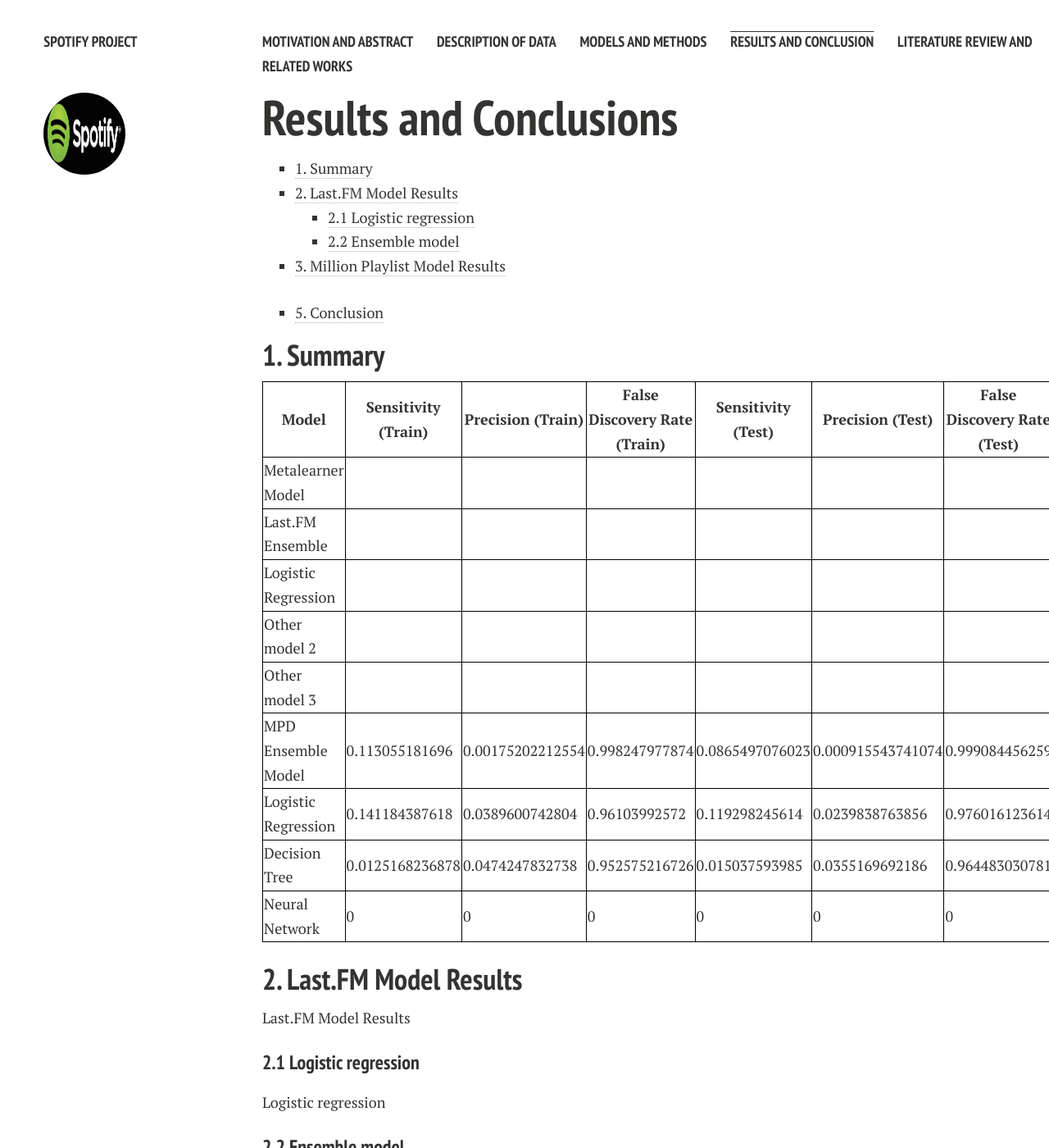
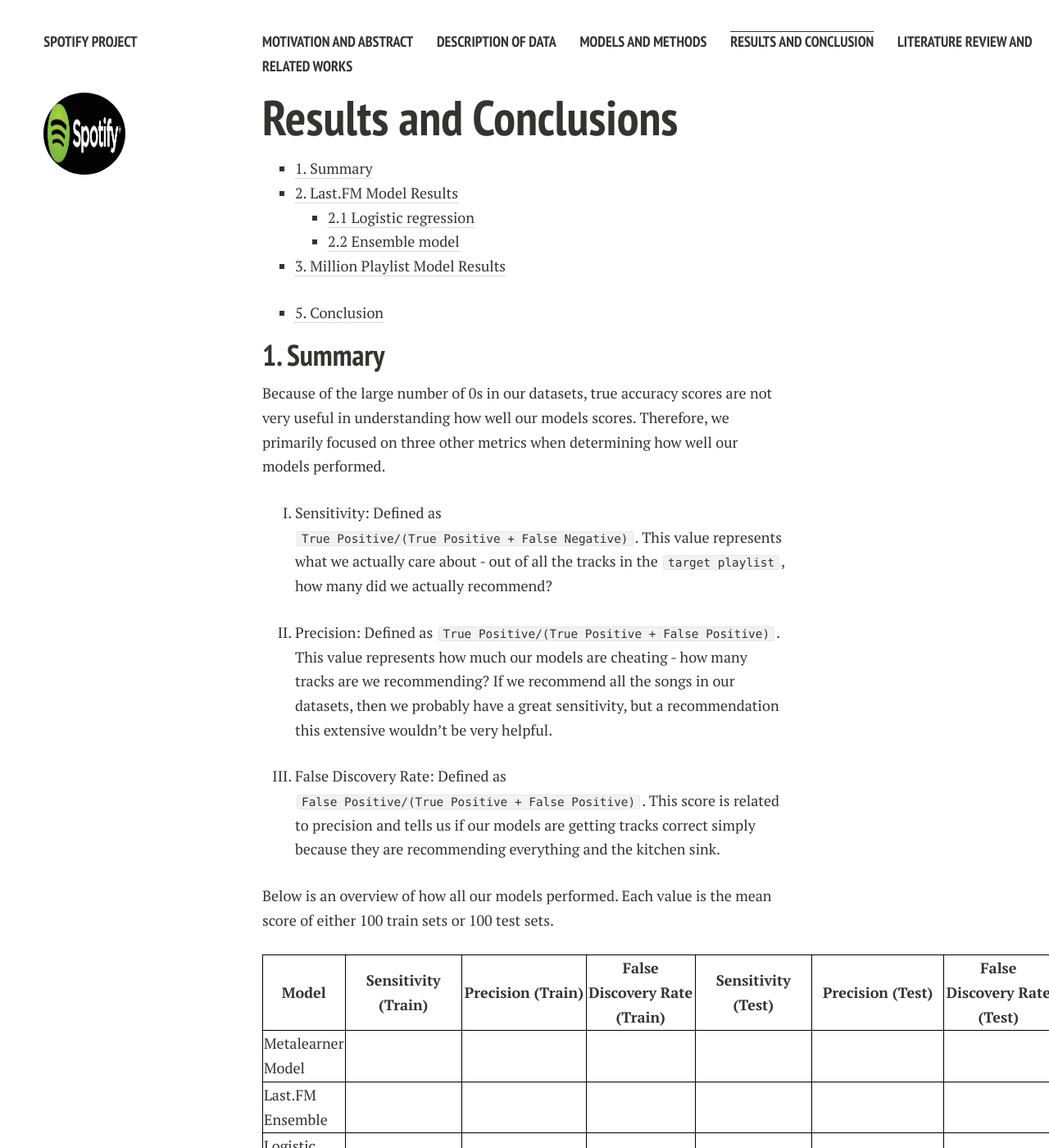
Before and after one commit to lyannaliu/lyannaliu.github.io, a Jekyll site: the page built from resultsandconclusion.md, in a window 1280 px wide and 1400 px high. Shown: the whole window at 82% size. Built offline with Jekyll 4.4.1, drawn with Linux system fonts in a browser that asks for light colours; nearby versions of some CDN libraries.

Commit message:
Update resultsandconclusion.md

```diff
--- a/resultsandconclusion.md
+++ b/resultsandconclusion.md
@@ -17,7 +17,15 @@ title: Results and Conclusions
 
 <h2 id="1">1. Summary</h2>
 
+Because of the large number of 0s in our datasets, true accuracy scores are not very useful in understanding how well our models scores. Therefore, we primarily focused on three other metrics when determining how well our models performed.
 
+1. Sensitivity: Defined as `True Positive/(True Positive + False Negative)`. This value represents what we actually care about - out of all the tracks in the `target playlist`, how many did we actually recommend?
+
+2. Precision: Defined as `True Positive/(True Positive + False Positive)`. This value represents how much our models are cheating - how many tracks are we recommending? If we recommend all the songs in our datasets, then we probably have a great sensitivity, but a recommendation this extensive wouldn't be very helpful.
+
+3. False Discovery Rate: Defined as `False Positive/(True Positive + False Positive)`. This score is related to precision and tells us if our models are getting tracks correct simply because they are recommending everything and the kitchen sink.
+
+Below is an overview of how all our models performed. Each value is the mean score of either 100 train sets or 100 test sets.
 
 
 
```
